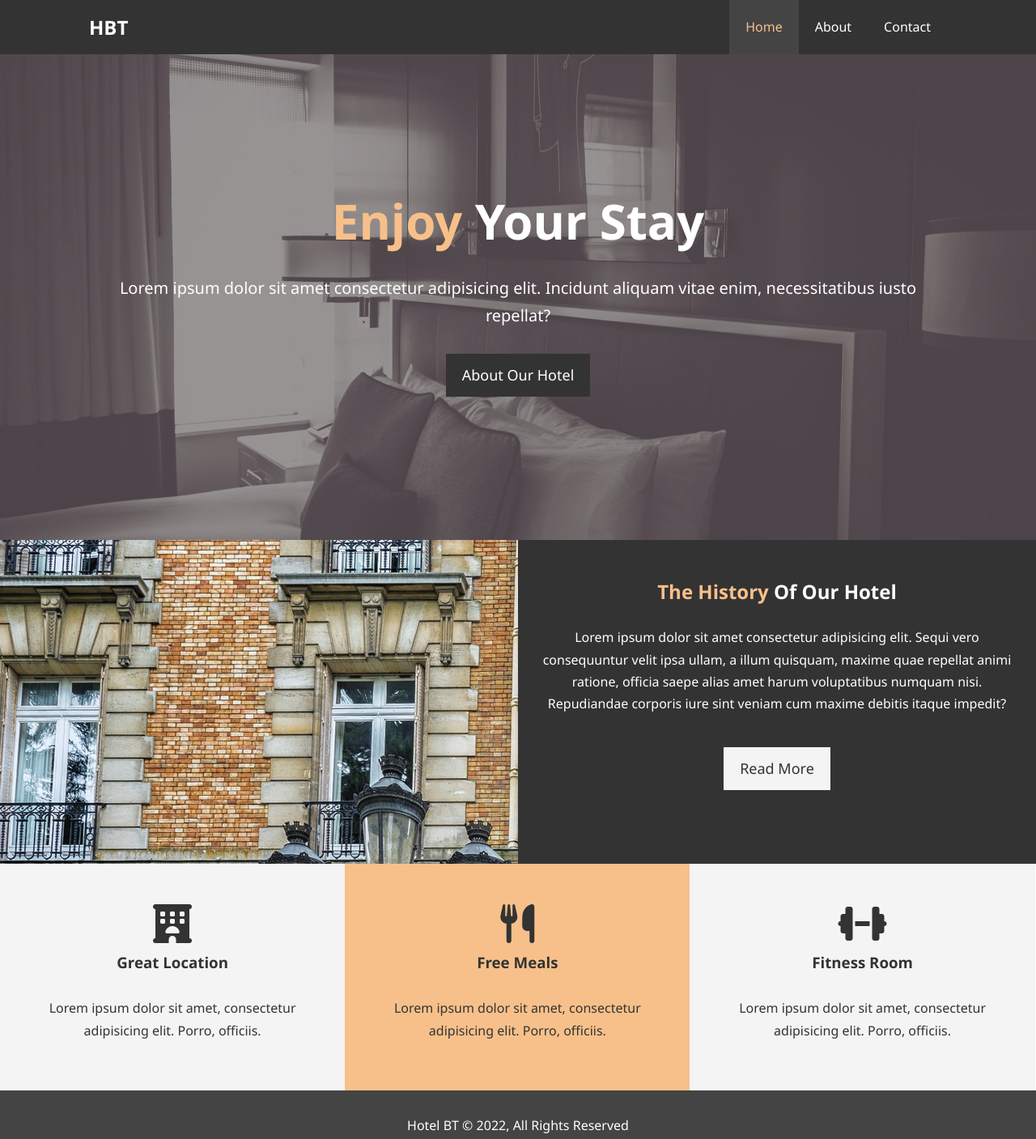
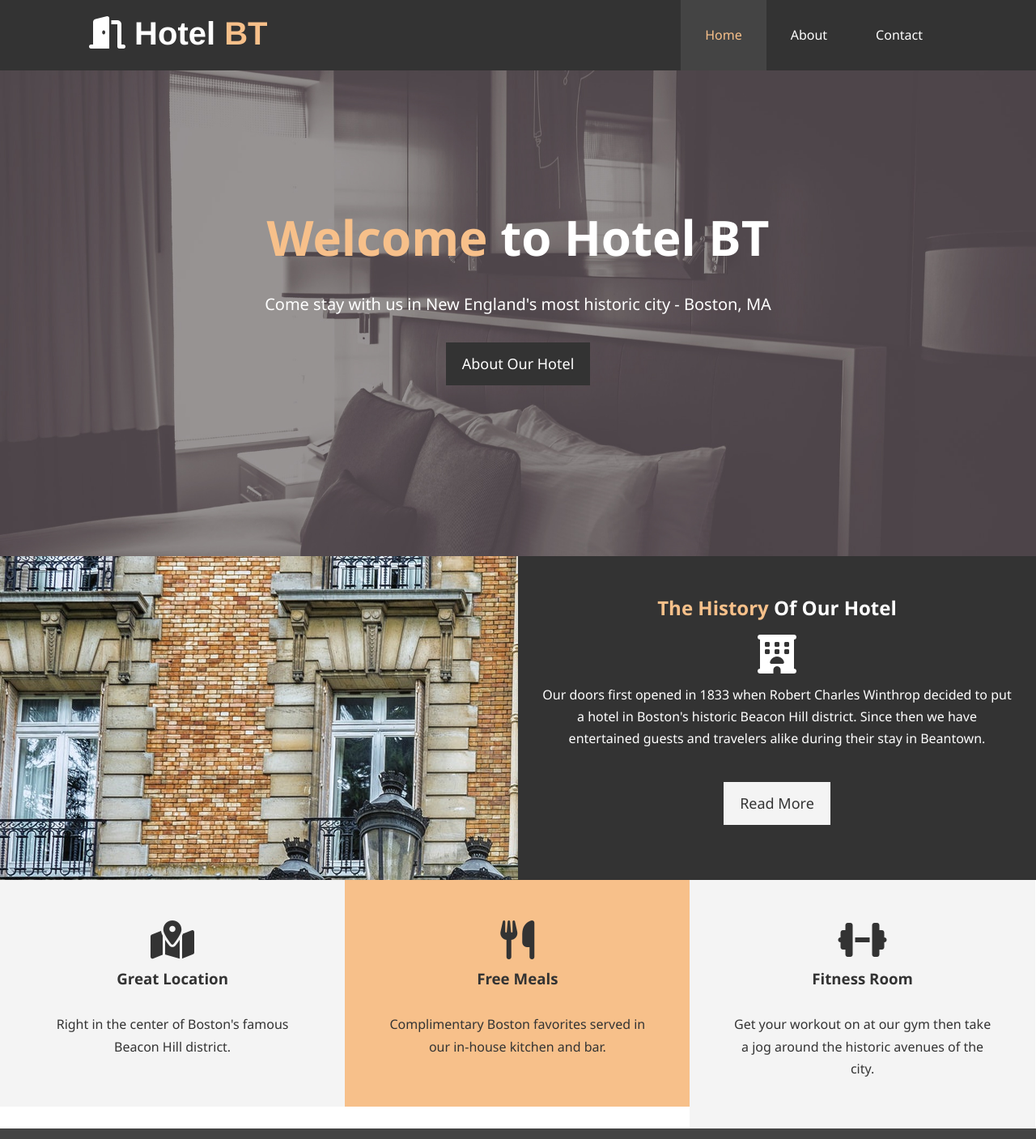
Before and after one commit to McCartyJDM/dev-practice, a plain HTML site: page 03-hotel-website/index.html in a window 1280 px wide. Shown: the top 1407 px of the page at 81% size. Drawn offline with Linux system fonts and the light colour scheme.

Commit message:
Update verbiage for home and about pages

```diff
--- a/03-hotel-website/css/styles.css
+++ b/03-hotel-website/css/styles.css
@@ -34,6 +34,10 @@ p {
 
 .text-primary {
     color: #f7c08a;
+}
+
+.link {
+    color: #999;
 }
 
 .lead {
@@ -83,11 +87,15 @@ p {
     font-size: 40px;
 }
 
+.logo {
+    font-family: 'Franklin Gothic Medium', 'Arial Narrow', Arial, sans-serif;
+    font-size: 40px;
+}
+
 /* Padding */
 .py-1 { padding: 10px 0; }
 .py-2 { padding: 20px 0; }
 .py-3 { padding: 30px 0; }
-
 
 /* Navbar */
 #navbar {
@@ -117,7 +125,7 @@ p {
 
 #navbar ul li a {
     display: block;
-    padding: 20px;
+    padding: 30px;
     text-align: center;
 }
 
--- a/03-hotel-website/index.html
+++ b/03-hotel-website/index.html
@@ -13,7 +13,7 @@
     <header>
         <nav id="navbar">
             <div class="container">
-                <h1 class="logo"><a href="index.html">HBT</a></h1>
+                <h1 class="logo"><a href="index.html"><i class="fa-solid fa-door-open"></i> Hotel <span class="text-primary"> BT</span></a></h1>
                 <ul>
                     <li><a class="current" href="index.html">Home</a></li>
                     <li><a href="about.html">About</a></li>
@@ -24,8 +24,8 @@
         <div id="showcase">
             <div class="container">
                 <div class="showcase-content">
-                    <h1><span class="text-primary">Enjoy</span> Your Stay</h1>
-                    <p class="lead">Lorem ipsum dolor sit amet consectetur adipisicing elit. Incidunt aliquam vitae enim, necessitatibus iusto repellat?</p>
+                    <h1><span class="text-primary">Welcome</span> to Hotel BT</h1>
+                    <p class="lead">Come stay with us in New England's most historic city - Boston, MA</p>
                     <a class="btn" href="about.html">About Our Hotel</a>
                 </div>
             </div>
@@ -35,25 +35,26 @@
         <div class="info-img"></div>
         <div class="info-content">
             <h2><span class="text-primary">The History</span> Of Our Hotel</h2>
-            <p>Lorem ipsum dolor sit amet consectetur adipisicing elit. Sequi vero consequuntur velit ipsa ullam, a illum quisquam, maxime quae repellat animi ratione, officia saepe alias amet harum voluptatibus numquam nisi. Repudiandae corporis iure sint veniam cum maxime debitis itaque impedit?</p>
+            <i class="fa-solid fa-hotel fa-3x"></i>
+            <p>Our doors first opened in 1833 when Robert Charles Winthrop decided to put a hotel in Boston's historic Beacon Hill district. Since then we have entertained guests and travelers alike during their stay in Beantown.</p>
             <a href="about.html" class="btn btn-light">Read More</a>
         </div>
     </section>
     <section id="features">
         <div class="box bg-light">
-            <i class="fa-solid fa-hotel fa-3x"></i>
+            <i class="fa-solid fa-map-location-dot fa-3x"></i>
             <h3>Great Location</h3>
-            <p>Lorem ipsum dolor sit amet, consectetur adipisicing elit. Porro, officiis.</p>
+            <p>Right in the center of Boston's famous Beacon Hill district.</p>
         </div>
         <div class="box bg-primary">
             <i class="fa-solid fa-utensils fa-3x"></i>
             <h3>Free Meals</h3>
-            <p>Lorem ipsum dolor sit amet, consectetur adipisicing elit. Porro, officiis.</p>
+            <p>Complimentary Boston favorites served in our in-house kitchen and bar.</p>
         </div>
         <div class="box bg-light">
             <i class="fa-solid fa-dumbbell fa-3x"></i>
             <h3>Fitness Room</h3>
-            <p>Lorem ipsum dolor sit amet, consectetur adipisicing elit. Porro, officiis.</p>
+            <p>Get your workout on at our gym then take a jog around the historic avenues of the city.</p>
         </div>
     </section>
     <div class="clr"></div>
```
Also changed, not shown: 03-hotel-website/about.html (+5 -5 lines), 03-hotel-website/contact.html (+1 -1 lines).
